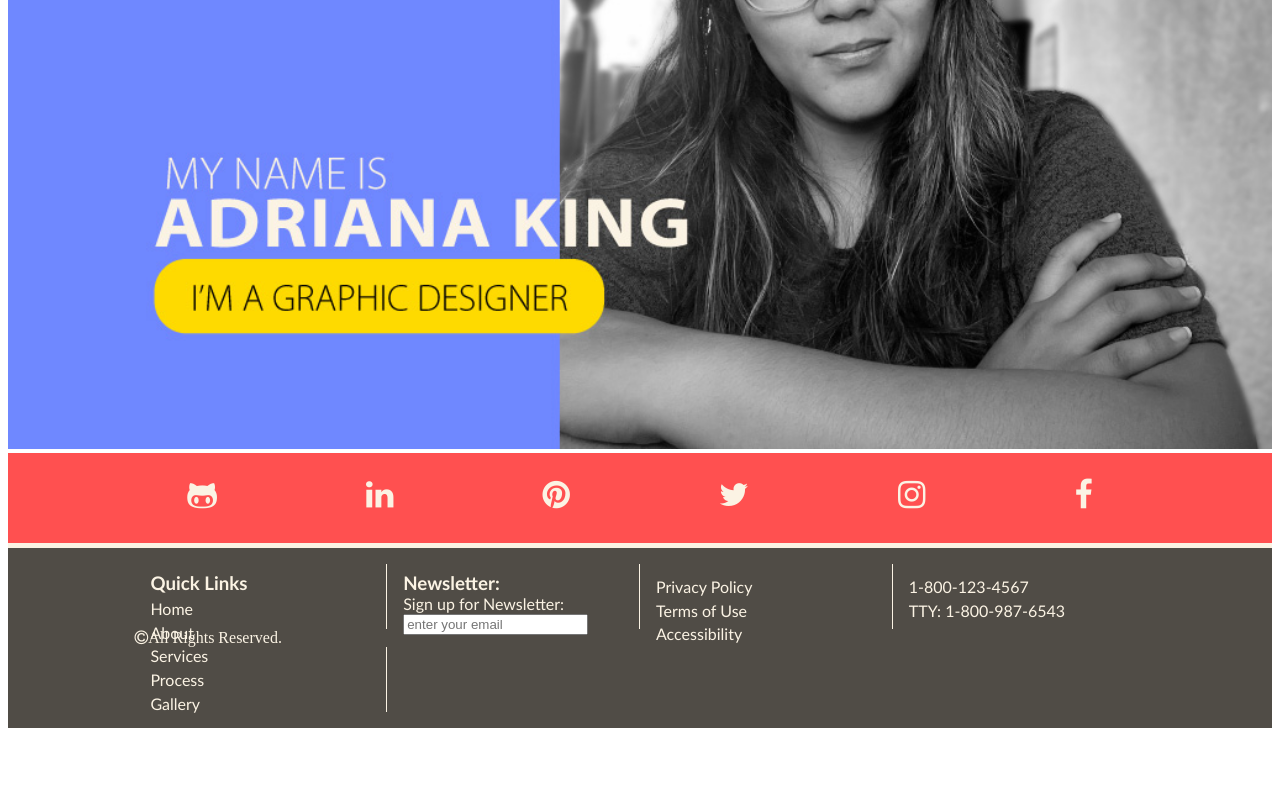
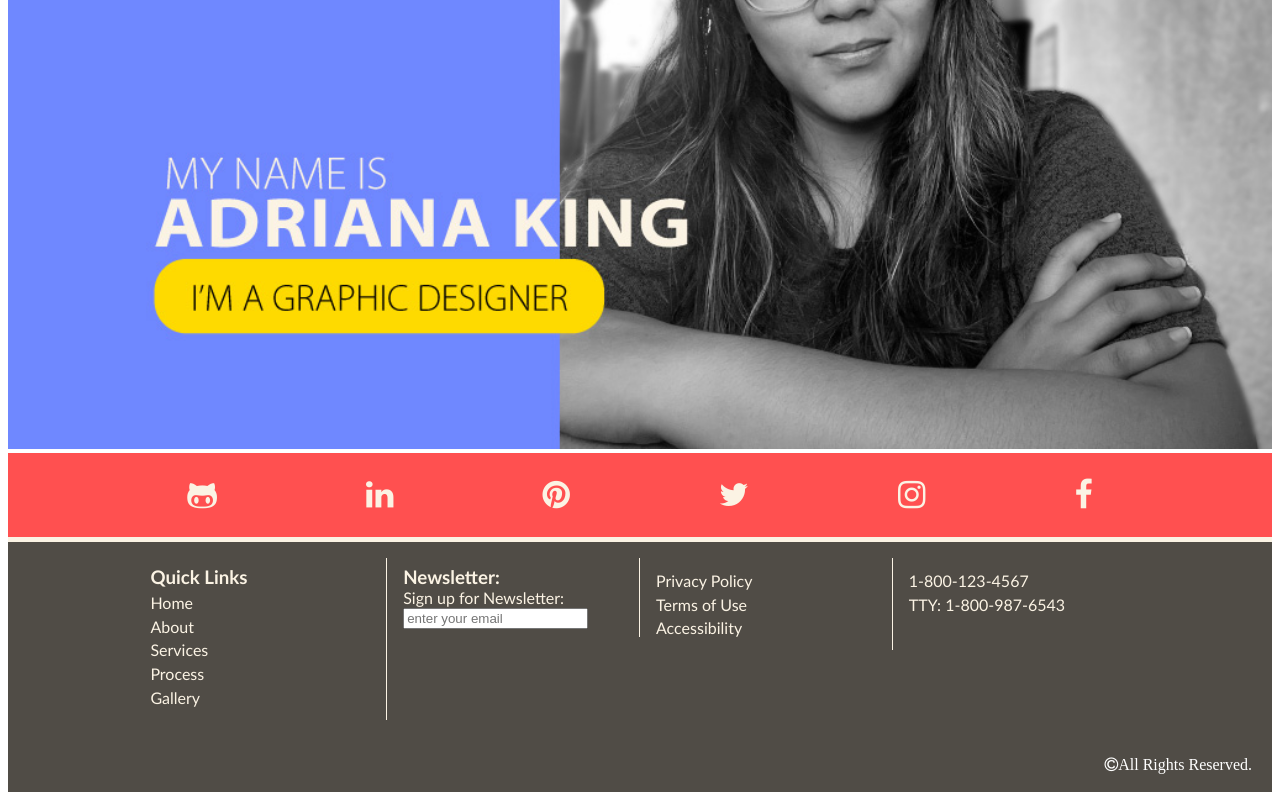
Before and after one commit to AdrianaKing/x455-Aking-project, a plain HTML site: page index.html in a window 1280 px wide. Shown: the part 384-1184 px from the top of the page. Before the commit the page ends 1120 px from the top, so only its background shows below. Drawn offline with Linux system fonts and the light colour scheme.

Commit message:
Update
Footer and screen size icons

```diff
--- a/Assets/stylesheets/style.css
+++ b/Assets/stylesheets/style.css
@@ -159,7 +159,7 @@ nav>ul>li {
 }
 /* flex-direction: column */
 section.social-icon {
-  height: 30px;
+  /* pam removed height: 30px;*/
   padding: 30px;
   display: flex;
   flex-direction:row-reverse;
@@ -181,15 +181,19 @@ a {
 footer {
   width: 100%;
   /*padding: 20px;*/
+  padding-bottom: 20px; /* pam added */
   display: flex;
   flex-direction: row;
   background-color:#504C46;
   color:#FBF3E4;
 }
+
+/** pam removed, you have another .footer-content-wrapper below
 .footer-content-wrapper {
   width: 100%;
   margin: 10em auto;
 }
+**/
 
 .footer-col a {
   color: #FBF3E4;
@@ -210,7 +214,6 @@ footer {
   padding: 0.5em 0.1em 0.5em 1em;
   box-sizing:border-box;
   border-right: solid 1px #FBF3E4;
-  height: 65px;
 }
 .footer-col:nth-child(4) {
   border: none;
@@ -240,6 +243,15 @@ footer {
   margin: 0.3em 0;
 }
 
+/* pam added */
+.copyright-content {
+  padding-right: 20px;
+  padding-bottom: 20px;
+  color: #ffffff;
+  text-align: right;
+  background-color:#504C46;
+}
+
 @media (max-width: 650px) {
   .small-50 {
     width: 50%;
@@ -257,3 +269,10 @@ footer {
     border: none;
   }
 }
+
+/* pam added */
+@media (max-width: 400px) {
+  .fa-2x {
+    font-size: 24px;
+  }
+}
--- a/index.html
+++ b/index.html
@@ -83,6 +83,7 @@
   </div>
   <!-- Inline CSS -->
   <section style="width: auto; height: 5px; background-color: #FBF3E4;"></section>
+  <div style="display: flex; flex-direction: column;"> <!-- pam added -->
     <footer>
       <div class="footer-content-wrapper">
         <div class="footer-col large-25 small-50 tiny-100 ta-l flt">
@@ -92,27 +93,30 @@
           <a href="#" target="_blank">Services</a>
           <a href="#" target="_blank">Process</a>
           <a href="#" target="_blank">Gallery</a>
-      </div
-      ><div class="footer-col large-25 small-50 tiny-100 ta-l flt">
+        </div>
+        <div class="footer-col large-25 small-50 tiny-100 ta-l flt">
           <h3>Newsletter:</h3>
           <span><label>Sign up for Newsletter:</label><br><input type="email" placeholder="enter your email"/></span>
-      </section>
-      </div
-      ><div class="footer-col large-25 small-50 tiny-100 ta-l flt">
+        <!-- pam removed extra </section> -->
+        </div>
+        <div class="footer-col large-25 small-50 tiny-100 ta-l flt">
             <a href="#" target="_blank">Privacy Policy</a>
             <a href="#" target="_blank">Terms of Use</a>
             <a href="#" target="_blank">Accessibility</a>
         </div>
-        <div class="footer-col large-25 small-50 tiny-100 ta-l flt"></divclass>
+        <!-- pam removed extra text in closing </divclass> <div class="footer-col large-25 small-50 tiny-100 ta-l flt"></divclass> -->
+        <div class="footer-col large-25 small-50 tiny-100 ta-l flt">
           <a href="#" target="_blank">1-800-123-4567</a>
           <a href="#" target="_blank">TTY: 1-800-987-6543</a>
         </div>
-        <div><span
-          class="fa fa-copyright">All Rights
-          Reserved.</span>
+        <!-- pam moved it outside of footer below <div><span
+          class="fa fa-copyright">All Rights Reserved.</span>
+        </div> -->
       </div>
-  <div class="footer-col large-25 small-50 tiny-100 ta-l flt">
+      <!-- pam removed <div class="footer-col large-25 small-50 tiny-100 ta-l flt"> -->
     </footer>
+    <div class="fa fa-copyright copyright-content">All Rights Reserved.</div>
+  </div>
 </body>
 
 </html>
```
Lines whose indentation alone changed are shown as unchanged.
